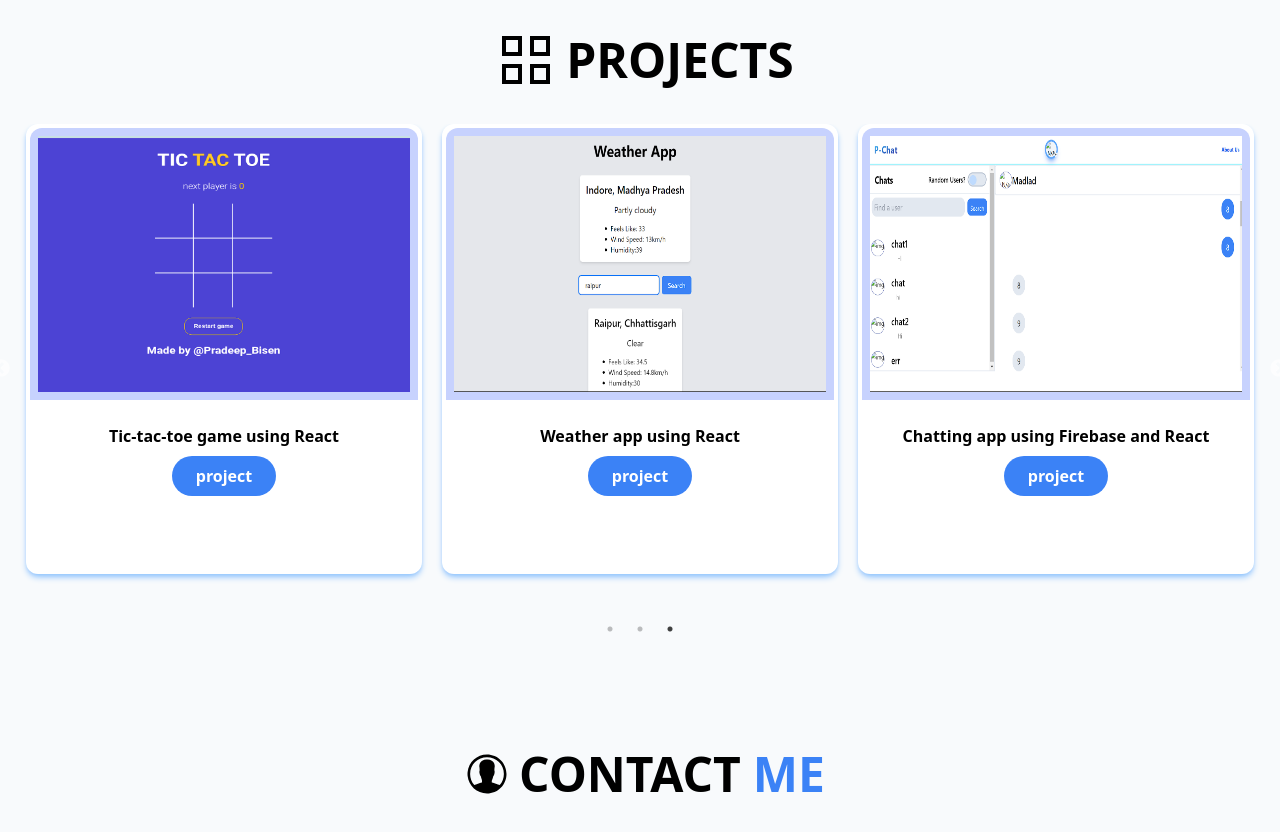
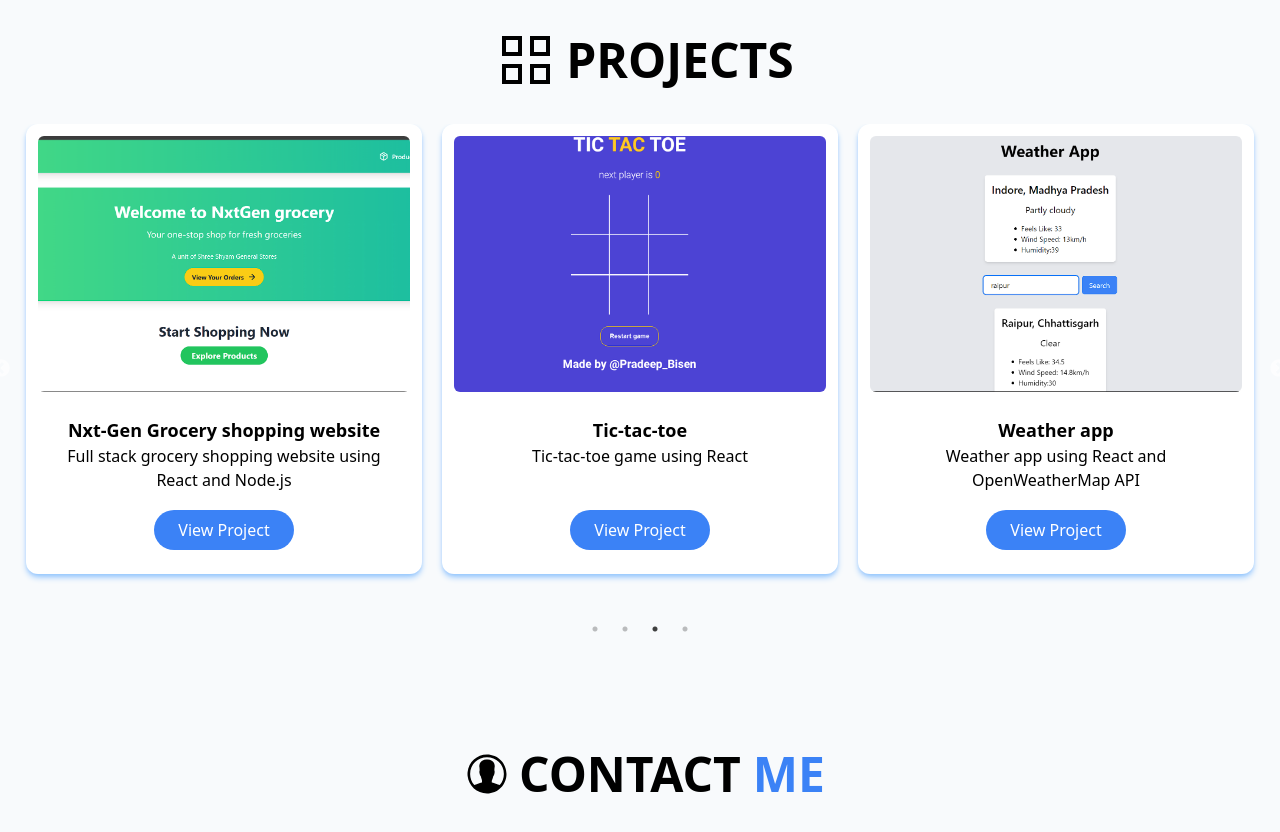
Before and after one commit to pradeepSDE/PortfolioPage, a React (Create React App) app: page / in a window 1280 px wide. Shown: the part 2060-2892 px from the top of the page. Built offline with nearby package versions, Linux system fonts and the light colour scheme.

Commit message:
added new resume and project

```diff
--- a/src/assets/projectData.json
+++ b/src/assets/projectData.json
@@ -3,13 +3,19 @@
       "name": "Weather app",
       "img": "/Screenshot 2024-04-13 183727.png",
       "link": "https://weatherbypradeep.surge.sh",
-      "description": "Weather app using React"
+      "description": "Weather app using React and OpenWeatherMap API"
     },
     {
       "name": "Chat-app",
       "img": "/Screenshot 2024-04-13 183648.png",
       "link": "https://chat-app-one-flame.vercel.app",
-      "description": "Chatting app using Firebase and React"
+      "description": "Chat application using React and Firebase"
+    },
+    {
+      "name": "Nxt-Gen Grocery shopping website",
+      "img": "/Screenshot 2024-10-17 075043.png",
+      "link": "https://nxt-gen-grocery-fe.vercel.app/",
+      "description": "Full stack grocery shopping website using React and Node.js"
     },
     {
       "name": "Tic-tac-toe",
--- a/src/pages/Home.jsx
+++ b/src/pages/Home.jsx
@@ -45,7 +45,7 @@ const Home = () => {
         </h2>
         <a
           target="_blank"
-          href="\Pradeep_Bisen_Resume_ (1).pdf"
+          href="/Pradeep_resume_1.pdf"
           download={"pradeep-resume"}
         >
           <button type="download" className="px-5 py-3 flex mr-auto ml-1 sm:ml-12 rounded-full items-center mt-10 hover:justify-between  text-xl text-white font-semibold border-blue-500 bg-blue-700 border-2 shadow-lg shadow-blue-400 hover:bg-blue-900 outline-2 outline-blue-400  ">
--- a/src/pages/Projects.jsx
+++ b/src/pages/Projects.jsx
@@ -1,10 +1,11 @@
 import React from "react";
 import CarouselElement from "../components/Carousel";
 import Slider from "react-slick";
-import projectData from '../../src/assets/projectData.json'
+import projectData from "../../src/assets/projectData.json";
 import "slick-carousel/slick/slick.css";
 import "slick-carousel/slick/slick-theme.css";
 import { GrProjects } from "react-icons/gr";
+
 const Projects = () => {
   var settings = {
     dots: true,
@@ -13,8 +14,8 @@ const Projects = () => {
     slidesToShow: 3,
     slidesToScroll: 1,
     autoplay: true,
-    autoplaySpeed : 2500,
-    focusOnSelect : true,
+    autoplaySpeed: 2500,
+    focusOnSelect: true,
 
     responsive: [
       {
@@ -23,44 +24,60 @@ const Projects = () => {
           slidesToShow: 3,
           slidesToScroll: 3,
           infinite: true,
-          dots: true
-        }
+          dots: true,
+        },
       },
       {
         breakpoint: 600,
         settings: {
           slidesToShow: 2,
           slidesToScroll: 2,
-          initialSlide: 2
-        }
+          initialSlide: 2,
+        },
       },
       {
         breakpoint: 480,
         settings: {
           slidesToShow: 1,
-          slidesToScroll: 1
-        }
-      }
+          slidesToScroll: 1,
+        },
+      },
     ],
-
   };
 
   return (
-    <div id="projects" className="  pb-10 px-4 mb-20  bg-slate-50  w-full mx-auto ">
-      <div className="mt-20 ">
-        <h1 className="text-5xl p-5 mb-5 flex  justify-center font-bold text-center uppercase"> <GrProjects className="mx-4"/> projects</h1>
+    <div
+      id="projects"
+      className="pb-10 px-4 mb-20 bg-slate-50 w-full mx-auto"
+    >
+      <div className="mt-20">
+        <h1 className="text-5xl p-5 mb-5 flex justify-center font-bold text-center uppercase">
+          <GrProjects className="mx-4" /> projects
+        </h1>
         <Slider {...settings}>
           {projectData.map((d) => (
-            <div className="bg-white  mb-10 shadow-md shadow-blue-300 border-3 border-blue-400 gap-2 p-1 rounded-xl h-[450px] text-black">
-              <div className="bg-indigo-200 rounded-t-xl  flex justify-center p-2 items-center  ">
-                <img src={d.img} className=" h-64 w-96 " alt="" />
+            <div
+              key={d.name}
+              className="bg-white relative flex flex-col justify-between items-center mb-10 shadow-md shadow-blue-300 border-3 border-blue-400 gap-2 p-1 rounded-xl h-[450px] text-black"
+            >
+              <div className=" rounded-t-xl flex justify-center p-2 items-center">
+                <img src={d.img} className="h-64 rounded-md object-cover w-96" alt={d.name} />
               </div>
-              <div className="flex-col flex bg-white font-semibold justify-center items-center gap-2 p-4 ">
-                <p className="text-lg  font-semibold ">{d.Name}</p>
-                <p>{d.description}</p>
-                <button className="px-6 py-2 rounded-full bg-blue-500 text-white  " >
-                 <a href={d.Link} target=" "> project </a>
-                </button>
+              <div className="flex flex-col  flex-grow justify-between p-4">
+                <div className="text-center">
+                  <p className="text-lg font-semibold">{d.name}</p>
+                  <textarea className="w-full resize-none justify-center items-center text-center ">
+                    {d.description}
+                  </textarea>
+                  {/* <p>{d.description}</p> */}
+                </div>
+                <div className="flex justify-center    bottom-0 p-3 ">
+                  <button className="px-6 py-2  rounded-full bg-blue-500 text-white">
+                    <a href={d.Link} target="_blank" rel="noopener noreferrer">
+                      View Project
+                    </a>
+                  </button>
+                </div>
               </div>
             </div>
           ))}
```
Also changed, not shown: public/Screenshot 2024-10-17 075043.png (added), 1 other file (tests, documents, lock files or other folders).
